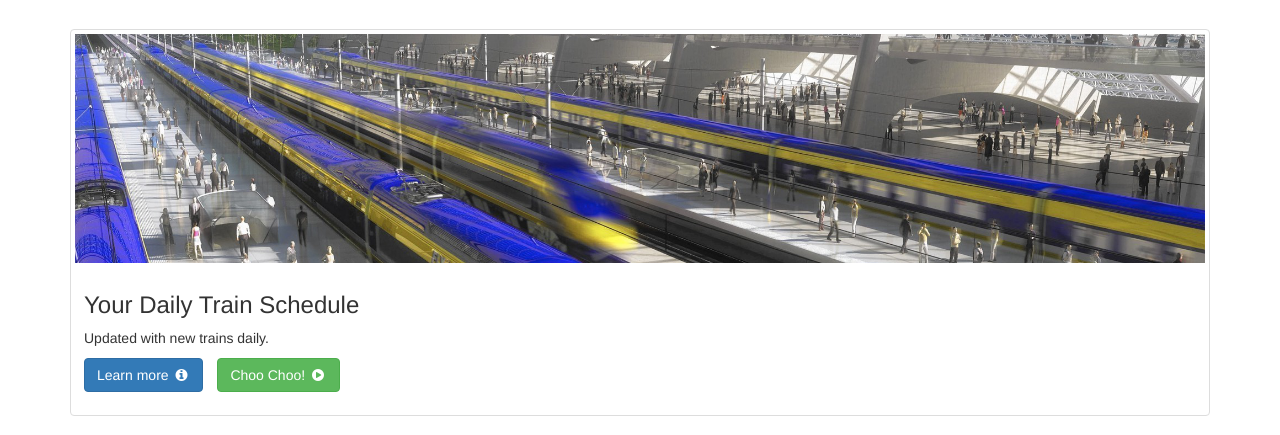
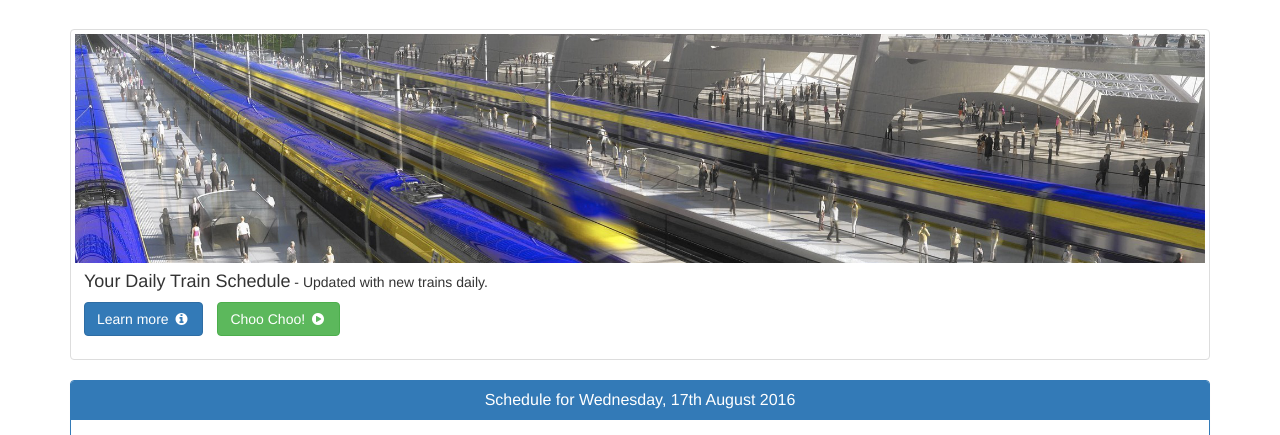
Before and after one commit to neurohacked/cmon-n-ride-it, a PHP site: page /public/index.html in a window 1280 px wide. Shown: the part 51-486 px from the top of the page. Run offline with PHP 8.4, Linux system fonts and the light colour scheme; some libraries are stand-ins or nearby versions.

Commit message:
make info label inline

```diff
--- a/public/css/style.css
+++ b/public/css/style.css
@@ -10,12 +10,21 @@ body {
 .fa-train:hover {
     color: #286090;
 }
+.caption p {
+    margin-top: 10px;
+}
+.info p {
+    display: inline;
+}
+.info-main {
+    font-size: 18px;
+    font-family: inherit;
+    font-weight: 500;
+    line-height: 1.1;
+    color: inherit;
+}
 .choochoo {
     margin-left: 10px;
-}
-.jumbotron {
-    padding-top: 25px;
-    padding-bottom: 25px;
 }
 .panel-title {
     text-align: center;
--- a/public/index.html
+++ b/public/index.html
@@ -102,8 +102,7 @@
 				<div class="thumbnail">
 					<img src="img/train-banner.jpg" alt="Your Daily Train Schedule">
 					<div class="caption">
-						<h3>Your Daily Train Schedule</h3>
-						<p>Updated with new trains daily.</p>
+						<span class="info"><p class="info-main">Your Daily Train Schedule</h4><p> - Updated with new trains daily.</p></span>
 						<p><a href="#" class="btn btn-primary" role="button">Learn more <i class="fa fa-info-circle fa-fw"></i></a> <a href="#" id="choochoo" class="btn btn-success choochoo" role="button">Choo Choo! <i class="fa fa-play-circle fa-fw"></i></a></p>
 					</div>
 				</div>
```
